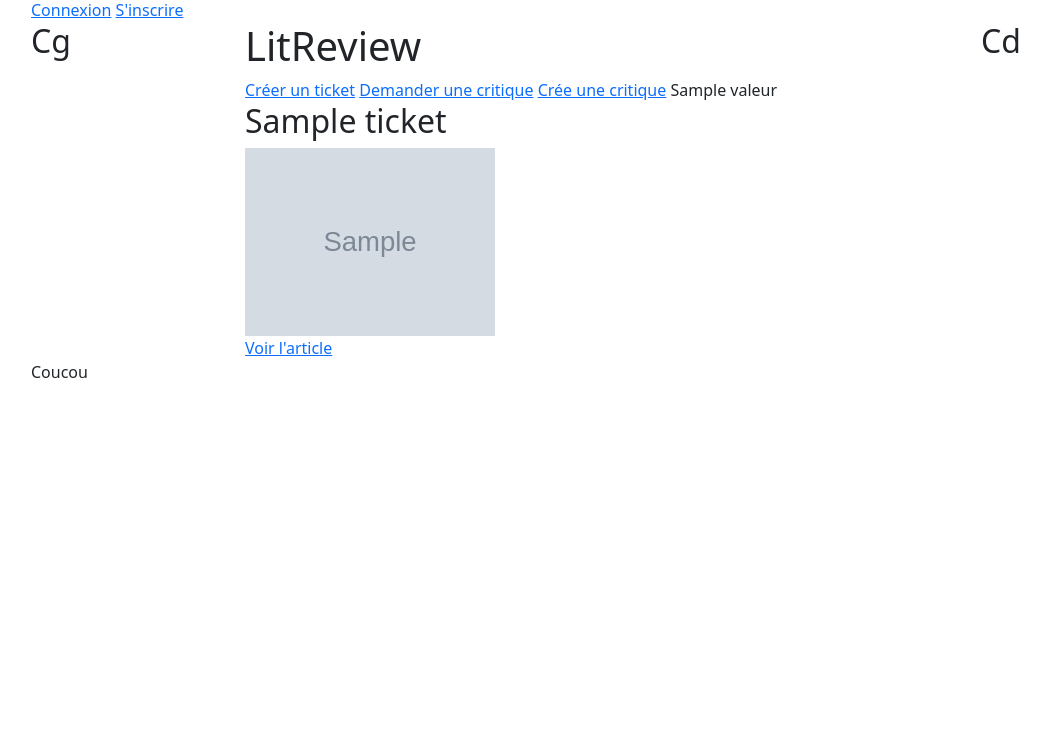
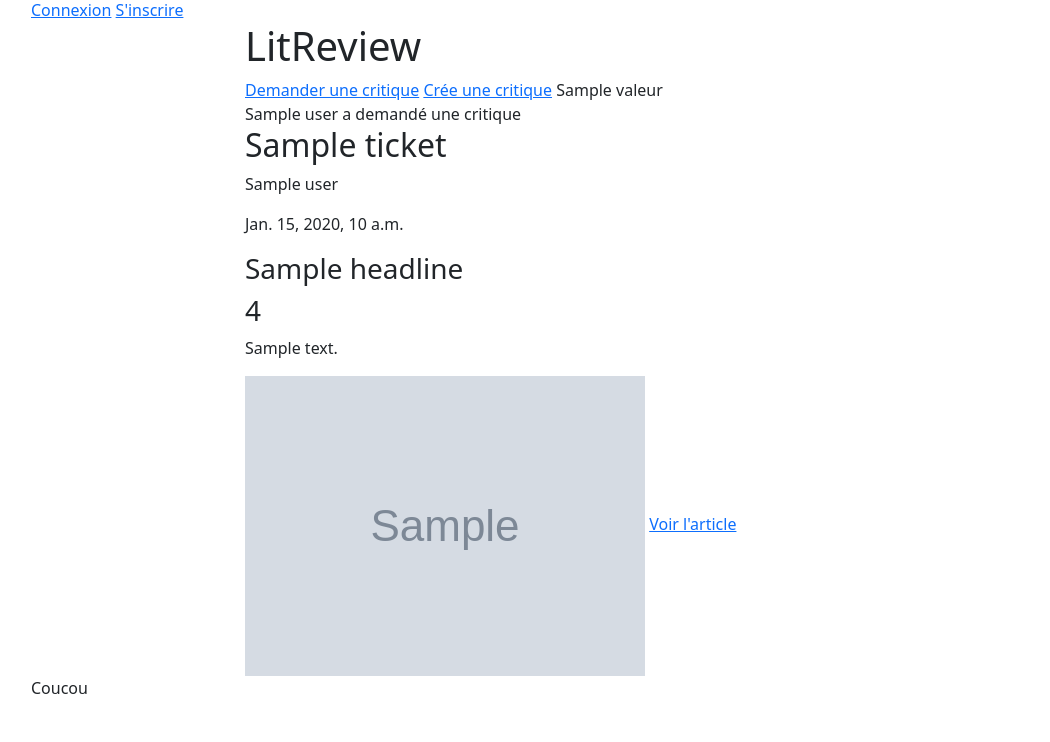
Before and after one commit to Unfor06/Project9, a Django app: template P9/LitReview/templates/LitReview/index.html in a window 1280 px wide. Shown: the part 58-800 px from the top of the page, without its empty margins (51-1101 px from the left). Run offline with Django 3.2, Linux system fonts and the light colour scheme; the template is opened without the code that fills it: most values are stand-ins (such as "Sample title", 1, 10 or a date in 2020); grey boxes marked "Sample" are stand-in pictures.

Commit message:
commit initial du projet

```diff
--- a/P9/LitReview/models.py
+++ b/P9/LitReview/models.py
@@ -15,7 +15,7 @@ class Ticket(models.Model):
         return reverse('ticket-detail', kwargs={'pk': self.id})
 
 class Review(models.Model):
-    ticket = models.ForeignKey(to=Ticket, on_delete=models.CASCADE)
+    ticket = models.ForeignKey(to=Ticket, on_delete=models.CASCADE, related_name='review')
     rating = models.PositiveSmallIntegerField(
         validators=[MinValueValidator(0), MaxValueValidator(5)])
     headline = models.CharField(max_length=128)
--- a/P9/LitReview/templates/LitReview/index.html
+++ b/P9/LitReview/templates/LitReview/index.html
@@ -2,20 +2,29 @@
 {% block content %}
 
 <h1> LitReview </h1>
-<a href="{% url 'creat_ticket' %}">Créer un ticket</a>
-<a href="">Demander une critique</a>
-<a href="">Crée une critique</a>
+<a href="{% url 'creat_ticket' %}">Demander une critique</a>
+<a href=" {% url 'create_review' %}">Crée une critique</a>
 {{ valeur }}
 {% for ticket in tickets %}
     {% if forloop.first %}
     <div class="row">
         {% endif %}
-<div class="col-md-4">
+    <div class="col-md-12">
+    {% if request.user == ticket.user %}
+    <p>Vous avez publié une critique</p>
+    {% else %}
+    {{ticket.user}} a demandé une critique
+        {% endif %}
         <h2>{{ ticket.title }}</h2>
-<img src="{{ ticket.image.url }}" style="max-width: 250px";>
+    <p>{{ ticket.user }}</p>
+    <p>{{ ticket.time_created }}</p>
+    <h3>{{ ticket.review.all.0.headline }}</h3>
+    <h3>{{ ticket.review.all.0.rating }}</h3>
+    <p>{{ ticket.review.all.0.body }}</p>
+        <img src="{{ ticket.image.url }}">
     <a href="{{ticket.get_absolute_url}}">Voir l'article</a>
     </div>
-{% if forloop.counter|divisibleby:3 %}
+    {% if forloop.counter|divisibleby:1 %}
     </div>
     <div class="row">
      {% endif %}
--- a/P9/LitReview/templates/LitReview/ticket_detail.html
+++ b/P9/LitReview/templates/LitReview/ticket_detail.html
@@ -1,9 +1,8 @@
 {% extends 'base.html' %}
 {% block content %}
 
-<h1>{{ object.headline }}</h1>
+<h1>{{ object.title }}</h1>
 <p>{{ object.description }}</p>
-<p>{{ object.body }}</p>
-
+<img src="{{ object.image.url }}">
 
 {% endblock %}
--- a/P9/accounts/views.py
+++ b/P9/accounts/views.py
@@ -14,7 +14,7 @@ def signup(request):
                 form.add_error('captcha', 'Captcha invalide')
             else:
                 form.save()
-                return redirect('index')
+                return redirect('/')
     else:
         form = CreationDeCompte()
     return render(request, 'accounts/signup.html', context={'form': form})
--- a/P9/templates/base.html
+++ b/P9/templates/base.html
@@ -32,12 +32,12 @@
         </div>
     </nav>
     <main class="row">
-        <div class="col-md-2"><h2>Cg</h2></div>
+        <div class="col-md-2"><h2></h2></div>
         <div class="col-md-8">
             <div class="container">{% block content %}
                 {% endblock %}</div>
         </div>
-        <div class="col-md-2"><h2>Cd</h2></div>
+        <div class="col-md-2"><h2></h2></div>
     </main>
     <footer>Coucou</footer>
 </div>
```
Also changed, not shown: P9/db.sqlite3. Lines whose indentation alone changed are shown as unchanged.
